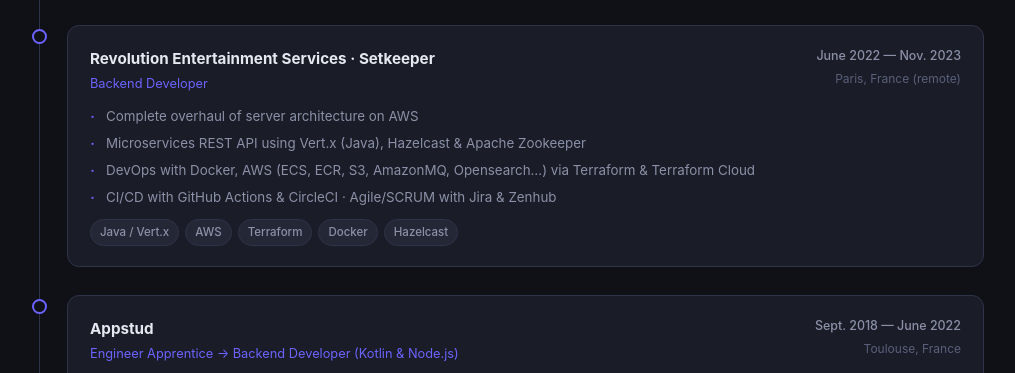
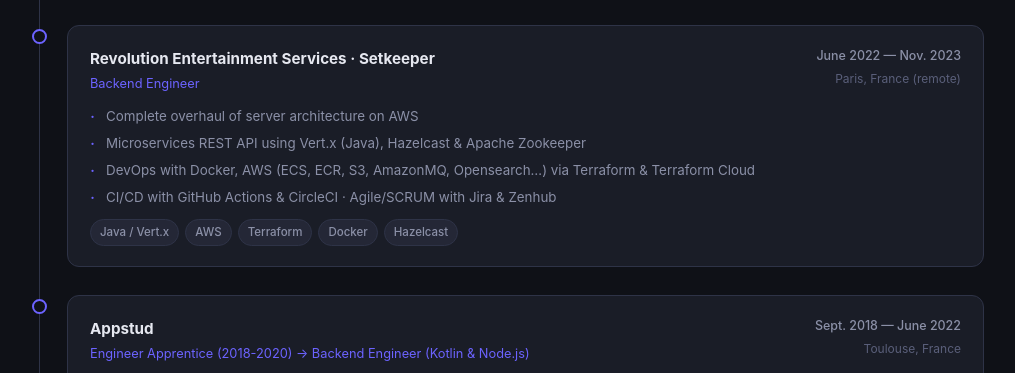
Before and after one commit to FlorianTranier/FlorianTranier.github.io, a plain HTML site: page index.html in a window 1280 px wide. Shown: the part 895-1268 px from the top of the page, without its empty margins (132-1147 px from the left). Drawn offline with Linux system fonts and the light colour scheme.

Commit message:
feat: small experience adjustements

```diff
--- a/index.html
+++ b/index.html
@@ -133,7 +133,7 @@
       <div class="timeline-header">
         <div>
           <div class="timeline-company">Revolution Entertainment Services · Setkeeper</div>
-          <div class="timeline-role">Backend Developer</div>
+          <div class="timeline-role">Backend Engineer</div>
         </div>
         <div class="timeline-meta">
           <div class="timeline-period">June 2022 — Nov. 2023</div>
@@ -162,7 +162,7 @@
       <div class="timeline-header">
         <div>
           <div class="timeline-company">Appstud</div>
-          <div class="timeline-role">Engineer Apprentice → Backend Developer (Kotlin &amp; Node.js)</div>
+          <div class="timeline-role">Engineer Apprentice (2018-2020) → Backend Engineer (Kotlin &amp; Node.js)</div>
         </div>
         <div class="timeline-meta">
           <div class="timeline-period">Sept. 2018 — June 2022</div>
```
